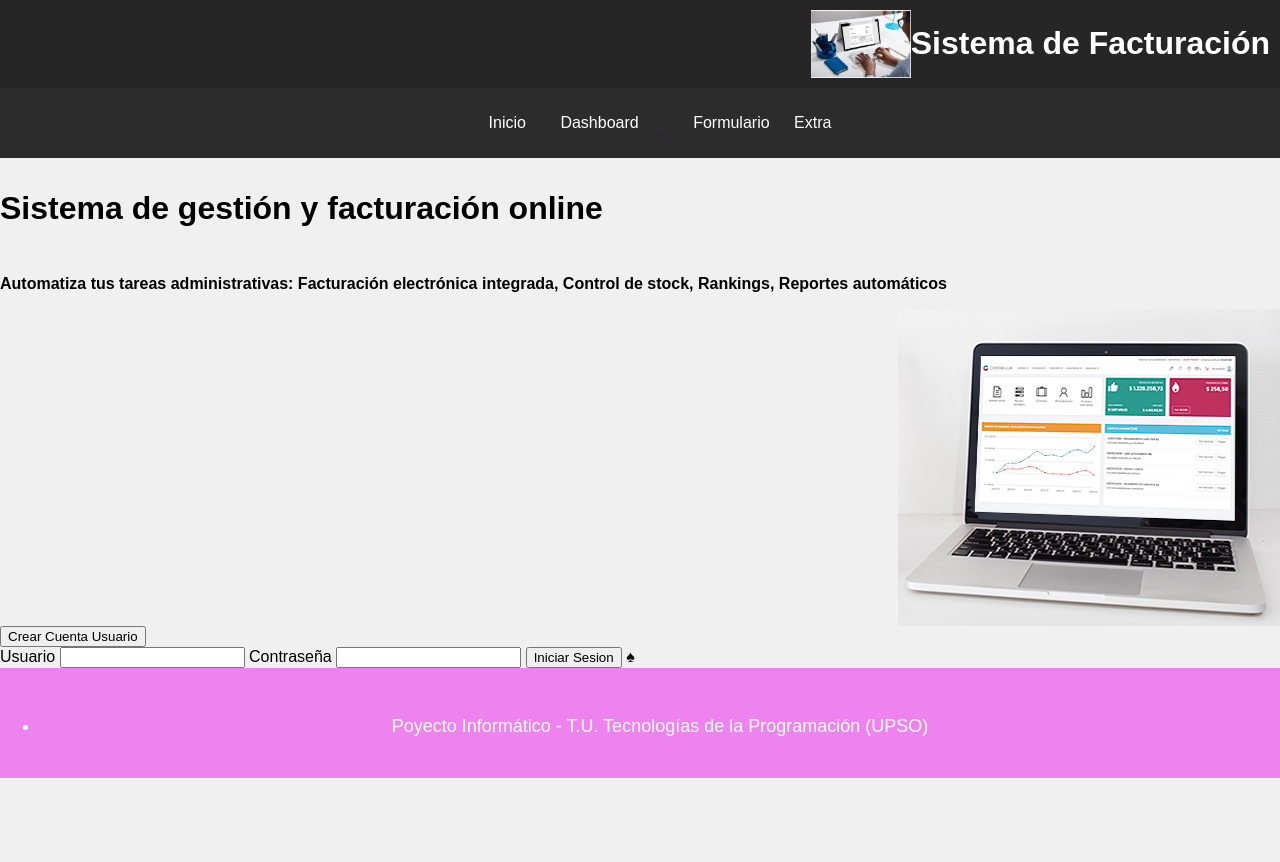
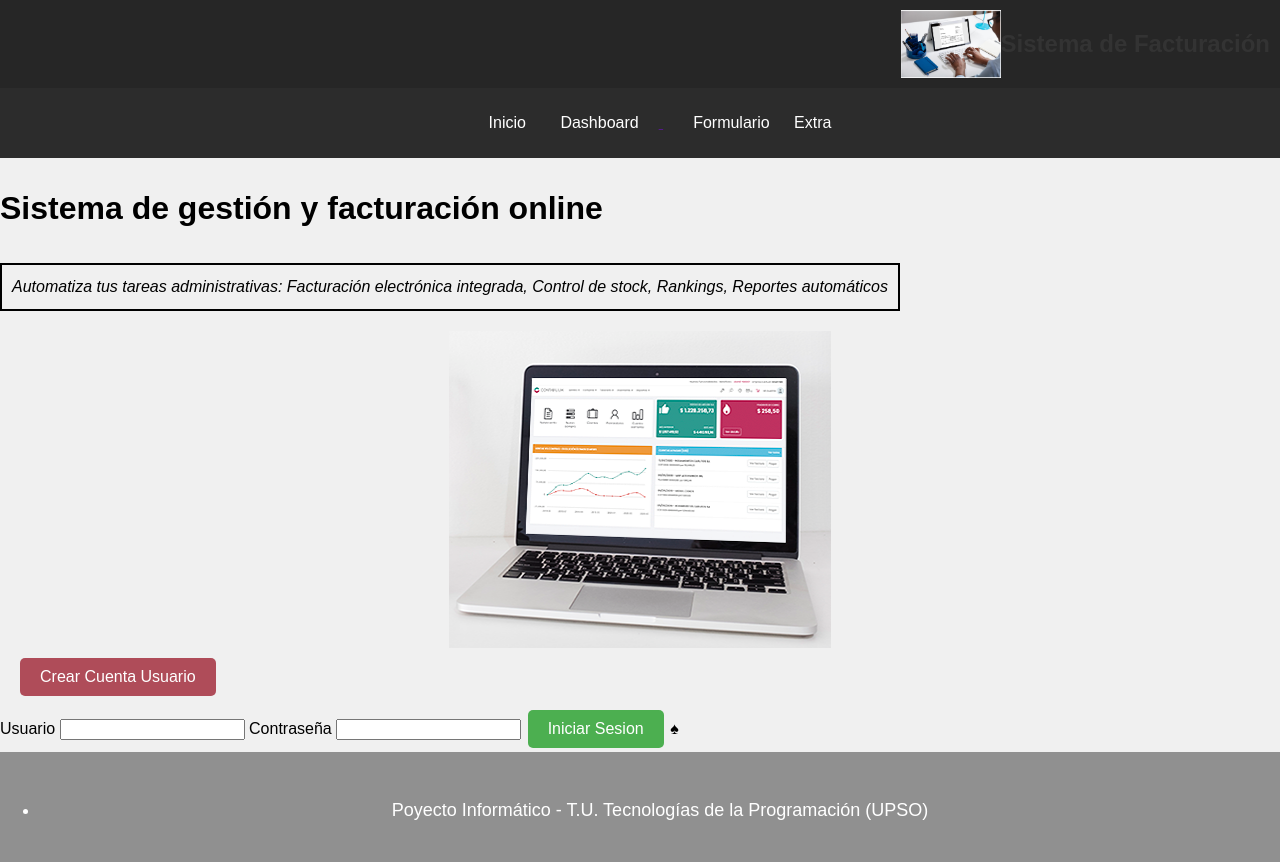
Before and after one commit to SaizMarcelo/PROYECTO-INFORMATICO, a Flask app: page / in a window 1280 px wide. Before the commit the page ends 778 px from the top, so only its background shows below. Run offline with Flask 3, Linux system fonts and the light colour scheme.

Commit message:
Avance css

```diff
--- a/api/static/style.css
+++ b/api/static/style.css
@@ -47,7 +47,21 @@ header {
     flex-direction: column;
     justify-content: center;
     align-items: flex-start;
+    text-align: center;
   }
+
+
+  main p {
+    display: block;
+    margin-bottom: 20px;
+  }
+
+  main img {
+    display: block;
+    margin: 0 auto;
+  }
+
+
 
   p:first-of-type {
     font-size: 2rem;
@@ -56,7 +70,10 @@ header {
 
   p:last-of-type {
     font-size: 1rem;
-    font-weight: bold;
+    font-style: italic;
+    border: 2px solid black;
+  padding: 10px;
+  line-height: 1.5em;
   }
 
   img {
@@ -66,7 +83,7 @@ header {
 footer {
     display:block;
     height: 50px;
-    background-color: violet;
+    background-color:rgba(0,0,0,0.4);
     color: white;
     padding: 30px 0;
     justify-content: center;
@@ -162,3 +179,118 @@ body {
   text-decoration: none;
   cursor: pointer;
 }
+
+
+
+/* Estilos para los botones del formulario del index */
+form input[type="button"] {
+  background-color: #4CAF50;
+  border: none;
+  color: white;
+  padding: 10px 20px;
+  text-align: center;
+  text-decoration: none;
+  display: inline-block;
+  font-size: 16px;
+  margin: 4px 2px;
+  cursor: pointer;
+  border-radius: 5px;
+  transition: background-color 0.3s;
+}
+
+form input[type="button"]:hover {
+  background-color: #45a049;
+}
+
+/* Estilos para el contenedor del botón */
+.CrearCuenta {
+  float: right;
+  text-align: center;
+  /* margin-top: 20px; */
+  margin-left: 10px;
+}
+
+/* Estilos para el botón */
+.CrearCuenta button {
+  background-color: #af4c59;
+  border: none;
+  color: white;
+  padding: 10px 20px;
+  text-align: center;
+  text-decoration: none;
+  display: inline-block;
+  font-size: 16px;
+  margin: 10px;
+  cursor: pointer;
+  border-radius: 5px;
+  transition: background-color 0.3s;
+}
+
+.CrearCuenta button:hover {
+  background-color: #a04545;
+}
+
+
+
+/* Estilos para el DASHBOARD */
+.container {
+  max-width: 1200px;
+  margin: 0 auto;
+  padding: 20px;
+  background-color: #fff;
+  box-shadow: 0 2px 4px rgba(0, 0, 0, 0.1);
+}
+
+.dashboard-content {
+  max-width: 1200px;
+  margin: 0 auto;
+  padding: 20px;
+  background-color: #fff;
+  box-shadow: 0 2px 4px rgba(0, 0, 0, 0.1);
+}
+
+h1 {
+  font-size: 24px;
+  color: #333;
+  margin-bottom: 20px;
+}
+
+button {
+  background-color: #007BFF;
+  color: #fff;
+  padding: 10px 20px;
+  border: none;
+  border-radius: 5px;
+  cursor: pointer;
+  margin-right: 10px;
+}
+
+button:hover {
+  background-color: #005298;
+}
+
+.dashboard-content {
+  display: flex;
+  justify-content: space-between;
+  align-items: center;
+}
+
+.dashboard-content p {
+  font-size: 18px;
+  color: #666;
+  margin-right: 10px;
+}
+
+#cerrarSesion {
+  display: none;
+}
+
+@media (max-width: 768px) {
+  .dashboard-content {
+      flex-direction: column;
+      align-items: flex-start;
+  }
+
+  #cerrarSesion {
+      display: block;
+  }
--- a/api/templates/public/index.html
+++ b/api/templates/public/index.html
@@ -3,7 +3,7 @@
 {% block content %}
 <!-- Creamos el formulario para ingresar los datos del Usuario -->
 
-<div>
+<div class="CrearCuenta">
     <button onclick="openModal_0002()"> Crear Cuenta Usuario </button>
 </div>
 
```
Also changed, not shown: api/templates/public/dashboardForm0001.html (+8 -1 lines).
